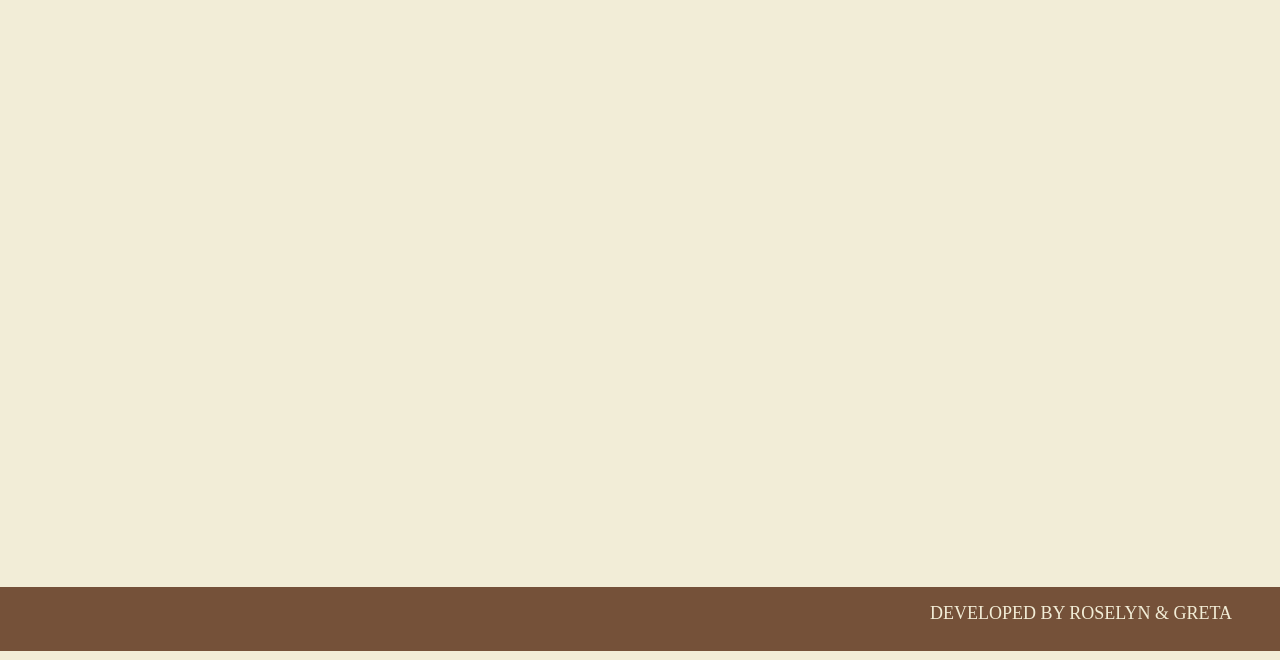
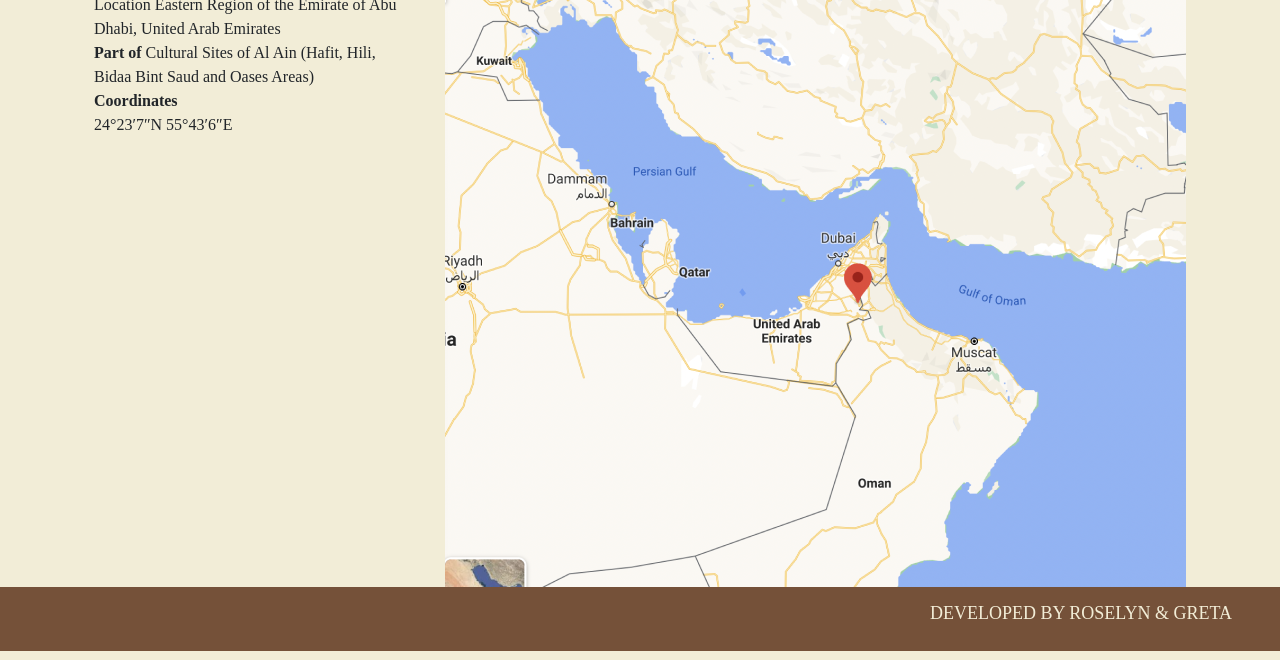
Before and after one commit to gretaivan/bidaa-bin, a plain HTML site: page location.html in a window 1280 px wide. Shown: the part 149-809 px from the top of the page. Drawn offline with nearby package versions, Linux system fonts and the light colour scheme.

Commit message:
location fix

```diff
--- a/location.html
+++ b/location.html
@@ -32,6 +32,26 @@
     </header>
     <main>
 
+        <div class ="container mt-5 p-4">
+            <div class="row pt-4">
+                <div class="col">
+                    <h2><b>Location</b></h2>
+                    <p>Location
+                    Eastern Region of the Emirate of Abu Dhabi, United Arab Emirates<br>
+
+                    <b>Part of</b>
+                    Cultural Sites of Al Ain (Hafit, Hili, Bidaa Bint Saud and Oases Areas)<br>
+
+                    <b>Coordinates</b><br>
+                    24°23′7″N 55°43′6″E</p>
+
+                </div>
+                <div class="col">
+                    <img src= "images/map.png">
+                </div>
+            </div>
+
+        </div>
 
 
     </main>
```
